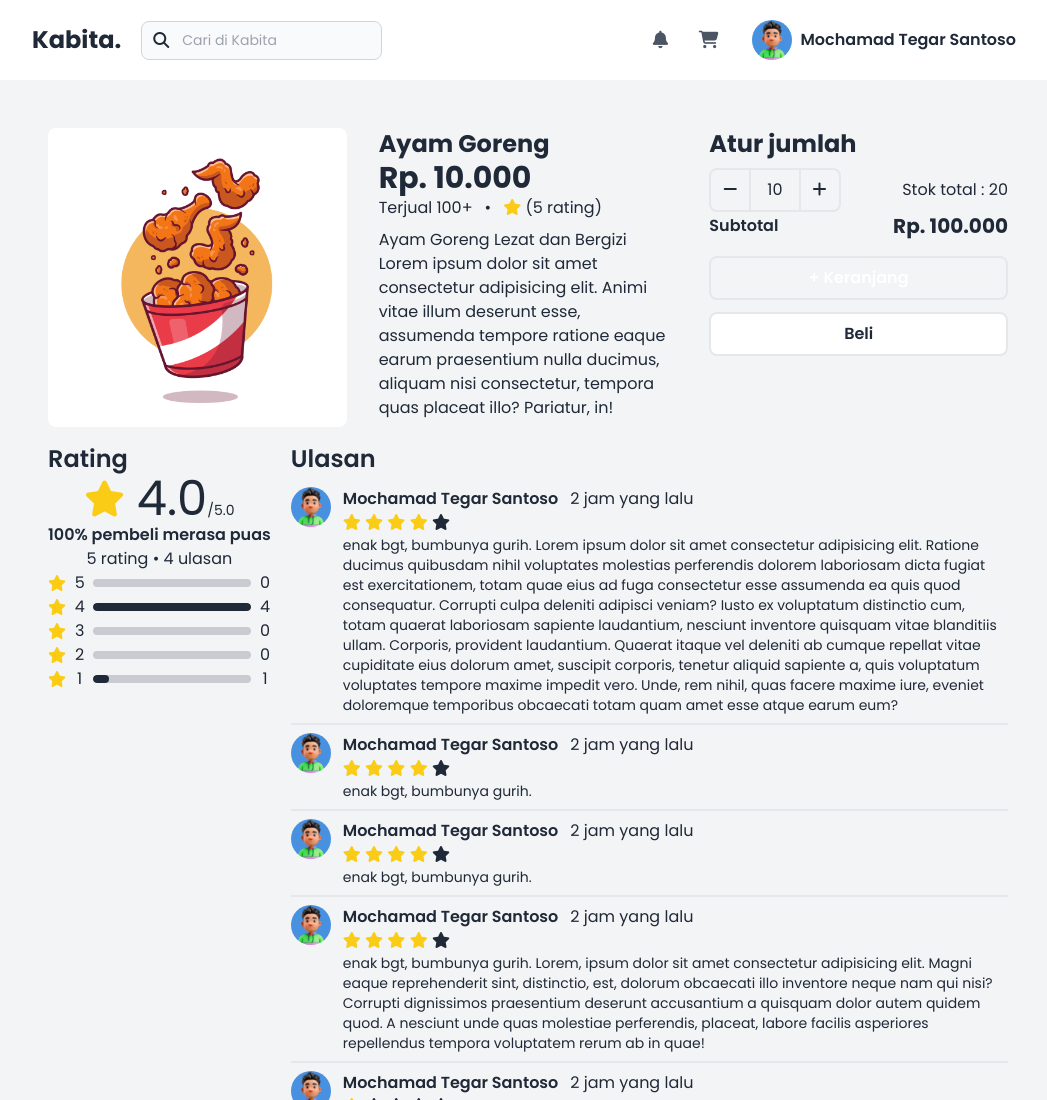
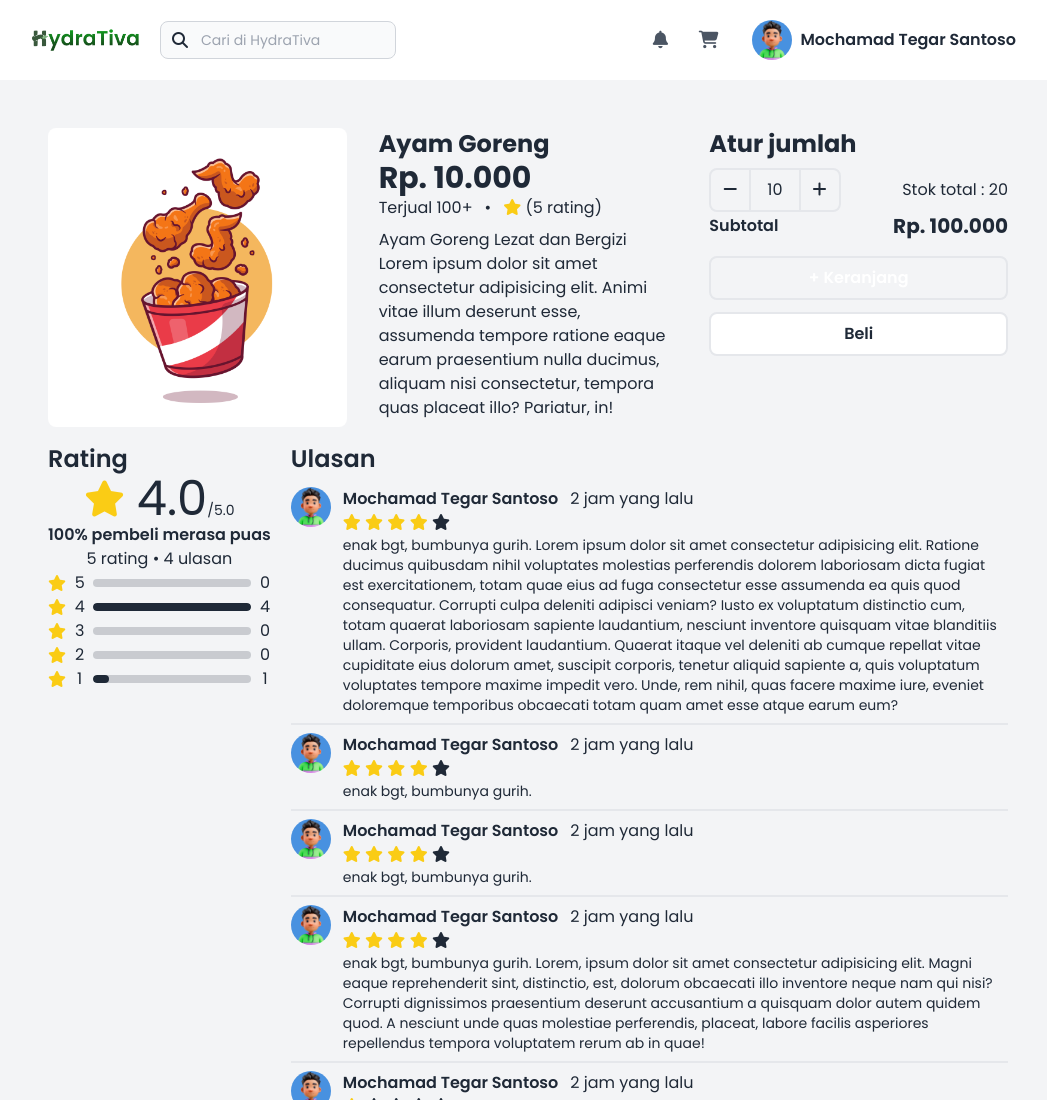
Before and after one commit to tgrsnts/okane-website, a plain HTML site: page detail.html in a window 1280 px wide. Shown: the top 1100 px of the page, without its empty margins (112-1159 px from the left). Drawn offline with nearby package versions, Linux system fonts and the light colour scheme.

Commit message:
ubah header

```diff
--- a/detail.html
+++ b/detail.html
@@ -25,8 +25,8 @@
     <!-- Navbar -->
     <header class="font-poppins shadow fixed top-0 w-full z-10 h-16 bg-white">
         <div
-            class="bg-white relative flex align-items-center flex-row gap-2 lg:gap-5 overflow-hidden px-4 py-4 md:px-36 md:mx-auto md:flex-row md:items-center">
-            <a href="dashboard.html" class="flex items-center whitespace-nowrap text-2xl">
+            class="bg-white relative flex align-items-center flex-row gap-5 overflow-hidden px-4 py-4 md:px-36 md:mx-auto md:flex-row md:items-center">
+            <a href="index.html" class="flex items-center whitespace-nowrap text-2xl">
                 <!-- <span class="mr-2 text-4xl text-blue-600">
                     <svg xmlns="http://www.w3.org/2000/svg" aria-hidden="true" role="img" width="1em" height="1em"
                         preserveAspectRatio="xMidYMid meet" viewBox="0 0 24 24">
@@ -34,25 +34,21 @@
                             d="M6.925 16.875Q5.2 16.225 4.1 14.713Q3 13.2 3 11.25q0-1.975.938-3.513Q4.875 6.2 6 5.15q1.125-1.05 2.062-1.6L9 3v2.475q0 .625.45 1.062q.45.438 1.075.438q.35 0 .65-.15q.3-.15.5-.425L12 6q.95.55 1.625 1.35t1.025 1.8l-1.675 1.675q-.05-.6-.287-1.175q-.238-.575-.638-1.05q-.35.2-.738.287q-.387.088-.787.088q-1.1 0-1.987-.612Q7.65 7.75 7.25 6.725q-.95.925-1.6 2.062Q5 9.925 5 11.25q0 .775.275 1.462q.275.688.75 1.213q.05-.5.287-.938q.238-.437.588-.787L9 10.1l2.15 2.1q.05.05.1.125t.1.125l-1.425 1.425q-.05-.075-.087-.125q-.038-.05-.088-.1L9 12.925l-.7.7q-.125.125-.212.287q-.088.163-.088.363q0 .3.175.537q.175.238.45.363ZM9 10.1Zm0 0ZM7.4 22L6 20.6L19.6 7L21 8.4L17.4 12H21v2h-5.6l-.5.5l1.5 1.5H21v2h-2.6l2.1 2.1l-1.4 1.4l-2.1-2.1V22h-2v-4.6l-1.5-1.5l-.5.5V22h-2v-3.6Z" />
                     </svg>
                 </span> -->
-                <span class="hidden lg:block font-bold text-first">Kabita.</span>
-                <button type="button" onclick="my_modal_1.showModal()"
-                        class="lg:hidden focus:outline-none text-white hover:bg-gray-200 font-medium rounded-md text-sm w-12 aspect-square">
-                        <i class="text-black fa-solid fa-arrow-left fa-lg"></i>
-                    </button>
-                <!-- <img class="w-32 lg:w-44" src="image/logo.png" alt=""> -->
+                <!-- <span class="font-bold text-first">Kabita.</span> -->
+                <img class="w-32 lg:w-44" src="image/logo-hydratriva-kecil.png" alt="">
             </a>
             <div class="flex flex-row w-full lg:w-96">
                 <form class="w-full mx-auto">
                     <!-- <label for="default-search"
                         class="mb-2 text-sm font-medium text-gray-900 sr-only :text-white">Search
                     </label> -->
-                    <div class="relative h-full">
+                    <div class="relative">
                         <div class="absolute inset-y-0 start-0 flex items-center ps-3 pointer-events-none">
                             <i class="fa-solid fa-magnifying-glass"></i>
                         </div>
                         <input type="search" id="default-search"
-                            class="block w-full px-2 py-2 h-full ps-10 text-sm text-gray-900 border border-gray-300 rounded-lg bg-gray-50 focus:outline-none focus:border-first"
-                            placeholder="Cari di Kabita" required />
+                            class="block w-full px-2 py-2 ps-10 text-sm text-gray-900 border border-gray-300 rounded-lg bg-gray-50 focus:outline-none focus:border-first"
+                            placeholder="Cari di HydraTiva" required />
                         <!-- <button type="submit"
                             class="text-white absolute end-2.5 bottom-2.5 bg-blue-700 hover:bg-blue-800 focus:ring-4 focus:outline-none focus:ring-blue-300 font-medium rounded-lg text-sm px-4 py-2 :bg-blue-600 :hover:bg-blue-700 :focus:ring-blue-800">Search</button> -->
                     </div>
@@ -68,7 +64,7 @@
                 </svg>
                 <i class="fa-solid fa-bars h-6 w-6 text-white"></i>
             </label> -->
-            <div class="flex w-auto lg:w-full justify-end items-center gap-3 h-full">
+            <div class="hidden lg:flex w-full justify-end items-center gap-3 h-full">
                 <div class="flex">
                     <button type="button" onclick="my_modal_1.showModal()"
                         class="focus:outline-none text-white hover:bg-gray-200 font-medium rounded-md text-sm w-12 aspect-square">
@@ -79,7 +75,7 @@
                         <i class="text-gray-600 fa-solid fa-cart-shopping fa-lg"></i>
                     </button>
                 </div>
-                <div class="hidden lg:flex items-center gap-2 hover:bg-gray-200 py-1 px-2 rounded-md">
+                <div class="flex items-center gap-2 hover:bg-gray-200 py-1 px-2 rounded-md">
                     <img class="w-10 rounded-full" src="image/avatar-biru.jpg" alt="">
                     <p class="font-semibold text-nowrap">Mochamad Tegar Santoso</p>
                 </div>
```
Also changed, not shown: dashboard.html (+1 -1 lines).
